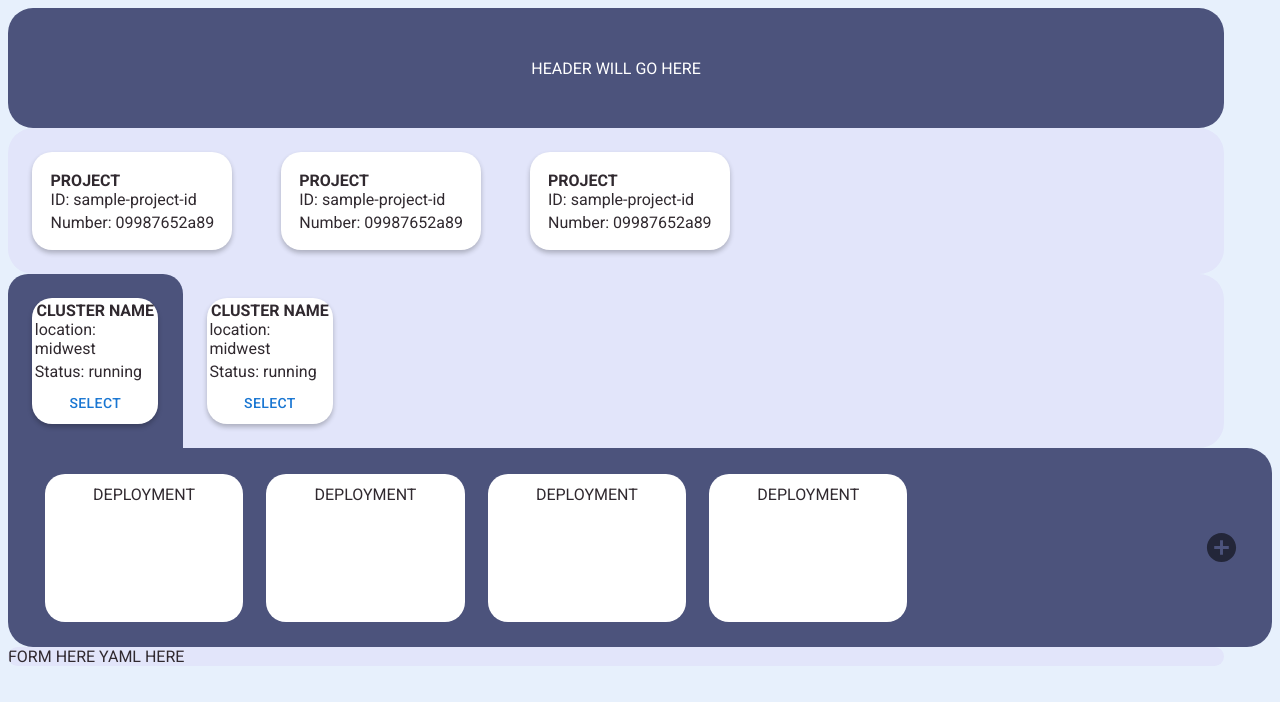
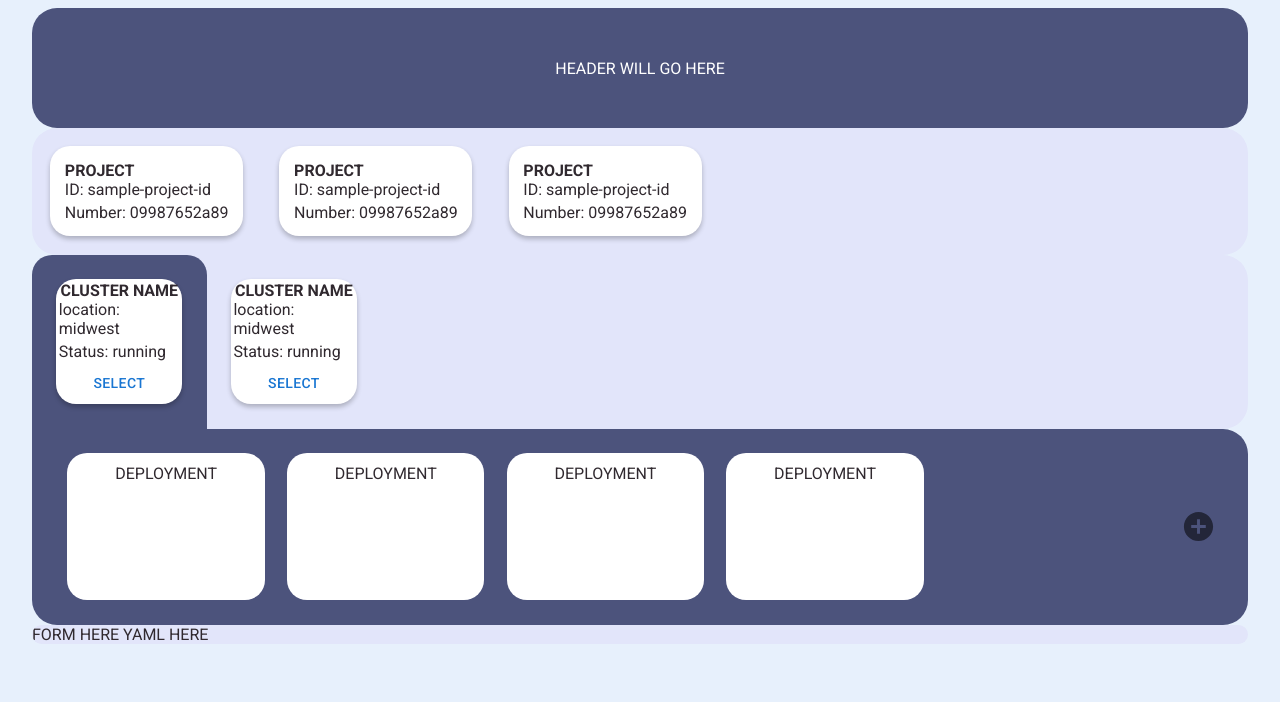
Before and after one commit to oslabs-beta/InKubator, a React app: page /form in a window 1280 px wide. Shown: the top 702 px of the page. Built offline with nearby package versions, Linux system fonts and the light colour scheme.

Commit message:
Added project select functionality

```diff
--- a/client/App.jsx
+++ b/client/App.jsx
@@ -7,6 +7,7 @@ import FormPage from './pages/FormPage';
 import DeploymentPage from './pages/DeploymentPage';
 import AuthTest from './pages/AuthTest.jsx';
 import Page2 from './pages/Page2.jsx';
+import CloudForm from './components/CloudForm.jsx';
 
 
 const App = () => {
--- a/client/pages/Page2.jsx
+++ b/client/pages/Page2.jsx
@@ -8,8 +8,8 @@
     // YamlGenerator
 
 // Priorities...
-    // Get this page to render
-    // Build containers
+    // [DONE] Get this page to render
+    // [DONE] Build containers
     // Refactor project component to fill into container
     // Refactor clusters component to fill into container
     // on project select create wrap around container
@@ -21,10 +21,45 @@ import AddCircleIcon from '@mui/icons-material/AddCircle';
 import Project from '../components/Project';
 
 const Page2 = () => {
+  const [projectState, setProjectState] = useState({
+    selectedProject: null,
+    projects: [{id: 1}, {id: 2}, {id: 3}]
+  });
 
-  const [selectedProject, setSelectedProject] = useState();
+    // FETCH REQUEST TEMPLATE
+    const fetchRequest = async (endpoint, method, card) => {
 
-    // THEME - this is for aesthetic purposes only
+      const defaultHeader = {
+        method: "GET",
+        headers: {
+          "Content-Type": "application/json"
+        },
+        body: JSON.stringify(card)
+      };
+
+      // If a method is is passed, it updates the default header
+      let header = method ? { ...defaultHeader, method} : defaultHeader;
+
+      try {
+        const response = await fetch(endpoint, header);
+
+        // Check for network or HTTP errors
+        if (!response.ok) {
+          throw new Error(`HTTP error. Status: ${response.status}`);
+        };
+
+        // Otherwise, log the result!
+        const result = response.json();
+        console.log("Successful fetch request:", result);
+
+      } catch (error) {
+        // Log the error so that devs can see it
+        console.error("Error with fetch request:", error);
+        // Throw the error so that the calling function can see it and deal with it accordingly
+        throw error;
+      }
+
+    }
 
     // PROJECTS
     // 1. Get projects from GCloud
@@ -33,10 +68,23 @@ const Page2 = () => {
         // Show loading spinner while waiting
         // Display error if failed
     // 3. Handle user selecting a project
-    const handleSelectProject = (e) => {
+    const setSelectedProject = (index) => {
+      setProjectState({...projectState, selectedProject: projectState.projects[index]});
+      // Display a loading message to prevent the user from going crazy w clicks
+      // Throttle?
+      // Call the function that loads clusters
+    };
+
+    const setSelectedProjectStyles = (index) => {
+      return projectState.projects[index] === projectState.selectedProject ? 'project selected' : 'project';
+    };
+
+    const handleSelectProject = (projectId) => {
       // When a user clicks on a project, make that the active project
       // Change the background color of active project
-      console.log(e)
+      console.log('you clicked button');
+      console.log('id is', projectId)
+      setSelectedProject(projectId);
     }
 
     // CLUSTERS
@@ -67,29 +115,21 @@ const Page2 = () => {
         3. on click, they should change colors AND load clusters
         4. each project will need an id */}
         {/* <Project/> */}
-        <div id='sampleproject1' className='project-card' onClick={handleSelectProject}>
+        {/* projects should be buttons! */}
+
+        {projectState.projects.map((elements, index) => (
+          <div
+            key={index}
+            className={setSelectedProjectStyles(index)}
+            onClick={() => {setSelectedProject(index)}}
+          >
             <b>PROJECT</b>
             <Stack spacing={0.5}>
               <p>ID: sample-project-id</p>
               <p>Number: 09987652a89</p>
             </Stack>
           </div>
-        {/* when this card's id is selected, change it's color, when it's not selected, let it's color be regular */}
-        {/* whichever project is selected will have the background color */}
-        <div id='sampleproject2' className='project-card'>
-          <b>PROJECT</b>
-          <Stack spacing={0.5}>
-            <p>ID: sample-project-id</p>
-            <p>Number: 09987652a89</p>
-          </Stack>
-        </div>
-        <div id='sampleproject3' className='project-card'>
-          <b>PROJECT</b>
-          <Stack spacing={0.5}>
-            <p>ID: sample-project-id</p>
-            <p>Number: 09987652a89</p>
-          </Stack>
-        </div>
+        ))}
       </div>
       <div id='google-clusters-container'>
         {/* CLUSTERS HEHE
--- a/client/styles.css
+++ b/client/styles.css
@@ -3,9 +3,11 @@
 /* GLOBAL FORMATTING */
 
 body {
+    display: flex;
     font-family: 'Roboto', sans-serif;
     background-color: #e7f0fc;
     color: #30292F;
+    justify-content: center;
 }
 
 
@@ -611,28 +613,34 @@ animation: spin 1s linear infinite;
 }
 
 /* NEW */
-.project-card {
+.project {
     display: flex;
     flex-direction: column;
     justify-content: center;
-    padding: 1.5%;
-    margin: 2%;
+    padding: 1.2%;
+    margin: 1.5%;
     border-radius: 20px;
     box-shadow: rgba(0, 0, 0, 0.24) 0px 3px 5px;
     background-color: white;
+    transition: background-color 0.1s ease-in-out;
     /* set a specific size  - max/min height? */
     min-height: 5vh;
     height: 100%;
 }
 
-.project-card:hover {
+.selected {
     background-color: #4c537c;
     color: white;
 }
 
-.project-card:active {
+.project:hover {
+    background-color: #f5f7ff;
+    color: black;
+}
+
+.project:active {
     /* how to make on click = active */
-    background-color: #E57373;
+    background-color: #4c537c;
 }
 
 .cluster-card {
```
Lines whose indentation alone changed are shown as unchanged.
